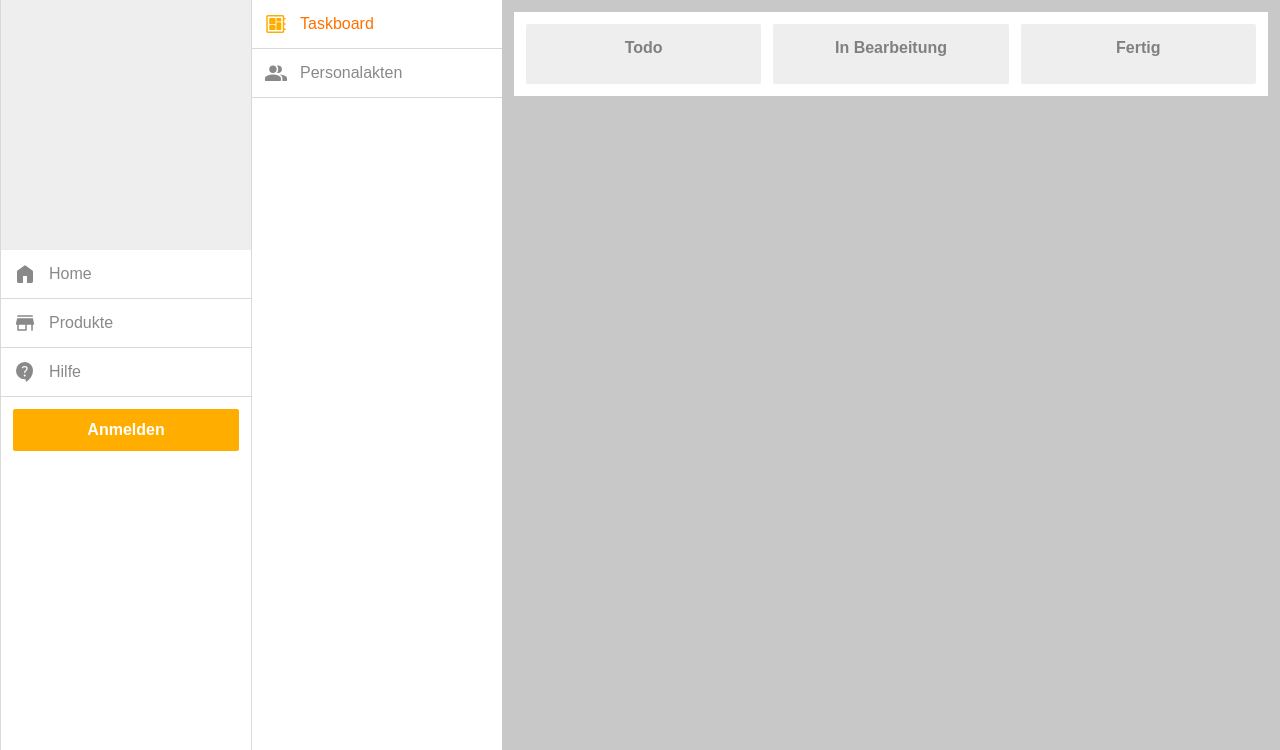
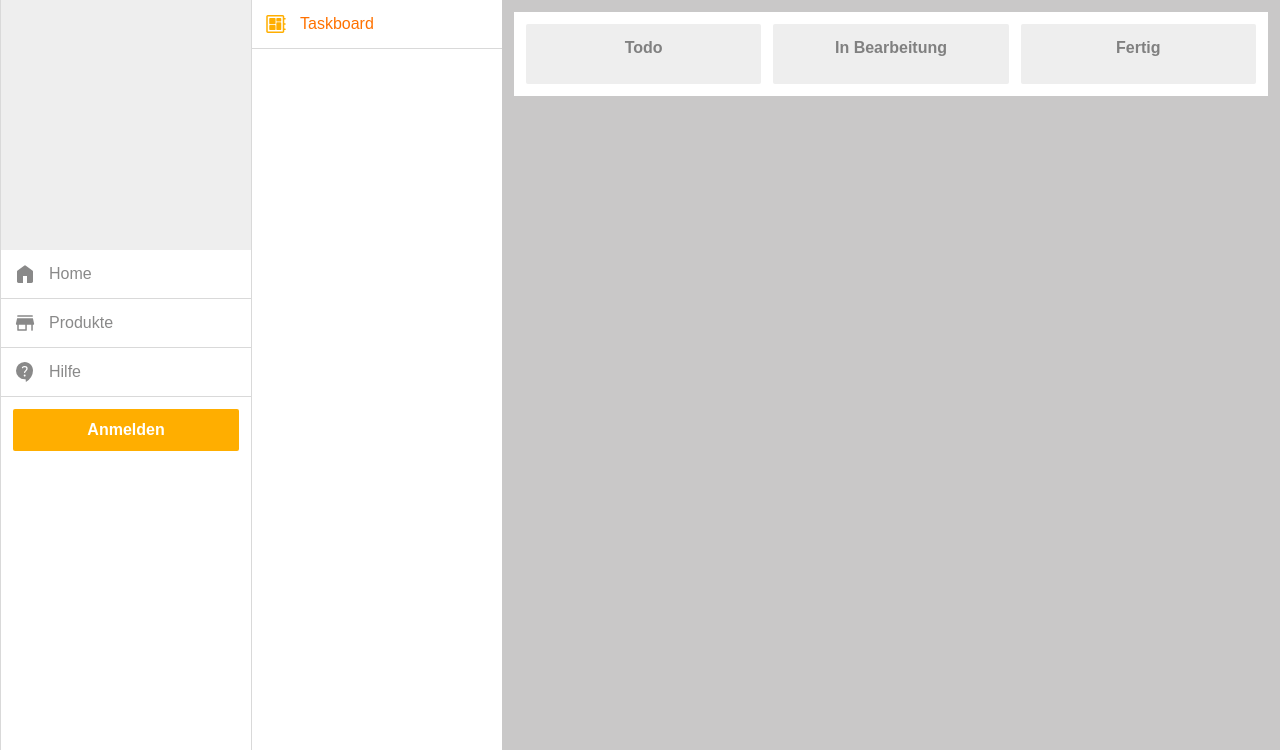
Before and after one commit to Kiidle/predefleurs-backend, a Django app: page /management/board/ in a window 1280 px wide. Shown: the part 50-800 px from the top of the page. Run offline with Django 4.2, Linux system fonts and the light colour scheme; data that the repository does not hold is empty.

Commit message:
Subsidebar

```diff
--- a/backend/management/templates/components/subsidebar/subsidebar_management.html
+++ b/backend/management/templates/components/subsidebar/subsidebar_management.html
@@ -26,29 +26,6 @@
                     </div>
                 </a>
             {% endif %}
-            {% if page == 'users' %}
-                <div class="section">
-                    <div class="current">
-                        <div class="icon">
-                            <img src="{% static 'svgs/users.svg' %}" alt="products"/>
-                        </div>
-                        <div class="text">
-                            <p>Personalakten</p>
-                        </div>
-                    </div>
-                </div>
-            {% else %}
-                <div class="section">
-                    <div class="not-current">
-                        <div class="icon">
-                            <img src="{% static 'svgs/users.svg' %}" alt="products"/>
-                        </div>
-                        <div class="text">
-                            <p>Personalakten</p>
-                        </div>
-                    </div>
-                </div>
-            {% endif %}
         </div>
     </div>
 </div>
```
